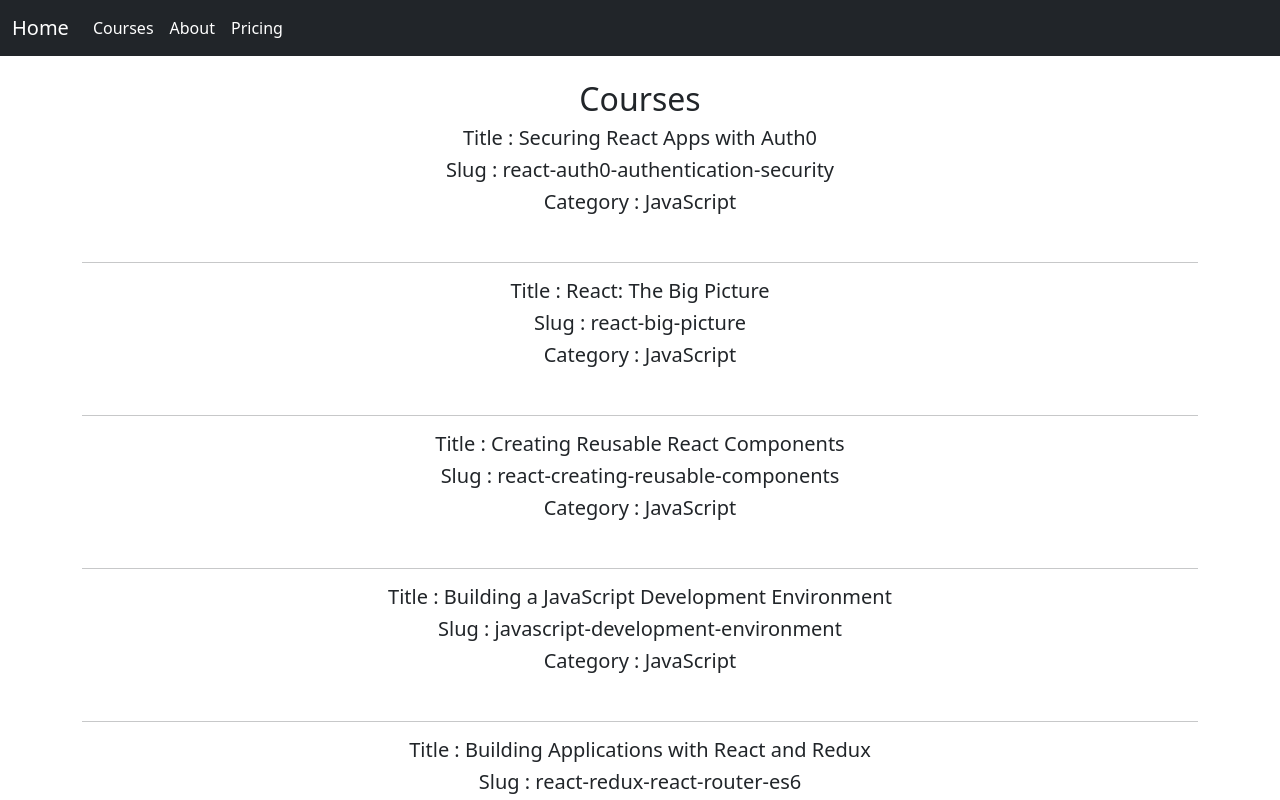
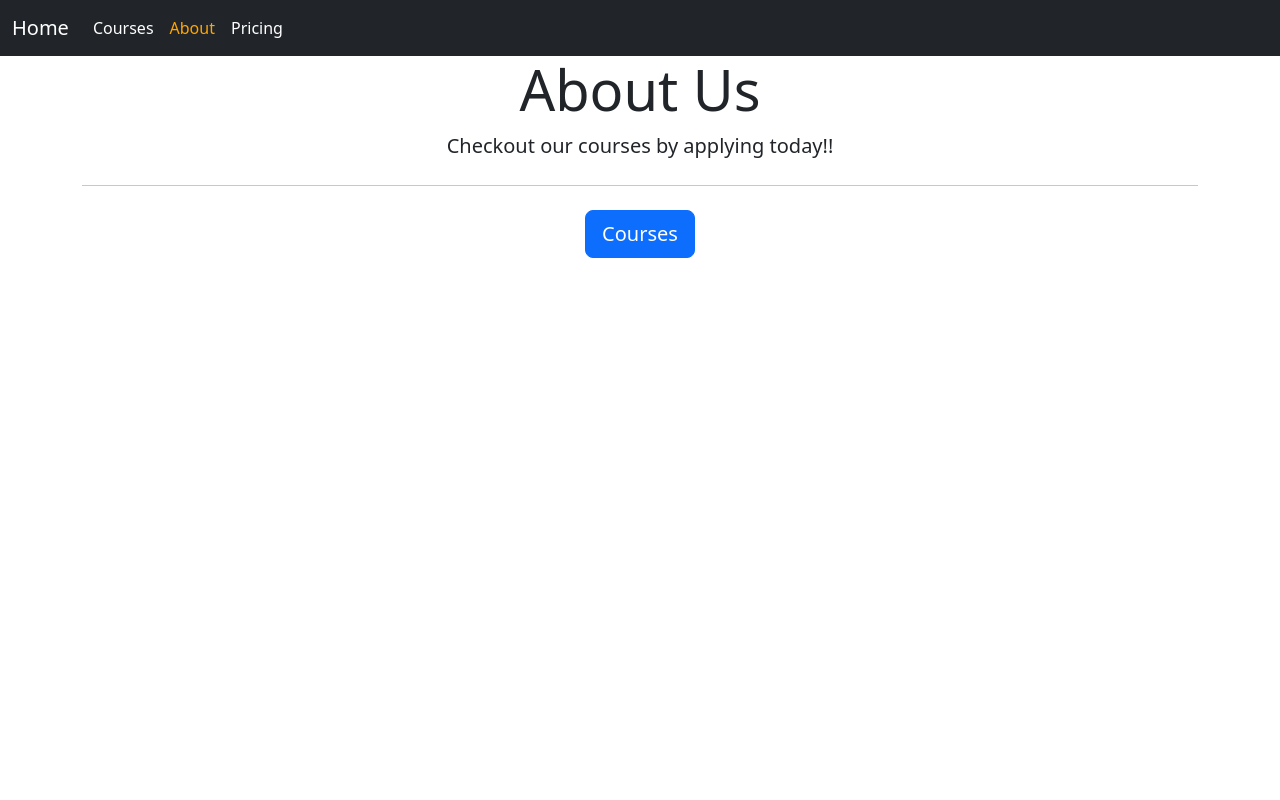
Before and after one commit to Farouk994/React-Courses-Local, a React (Create React App) app in the folder courses-local/: page /About in a window 1280 px wide. Shown: the top 800 px of the page. Built offline with nearby package versions, Linux system fonts and the light colour scheme.

Commit message:
I added nav styling and router

```diff
--- a/courses-local/src/App.js
+++ b/courses-local/src/App.js
@@ -1,12 +1,19 @@
 import "./App.css";
-import Courses from "./Components/Courses";
+import Courses from "./Components/Pages/Courses";
 import Header from "./Components/common/Header";
+import { Route } from "react-router-dom";
+import Home from "./Components/Pages/Home";
+import About from "./Components/Pages/About";
 
 function App() {
   return (
     <div className="App">
       <Header />
-      <Courses />
+      <div className="container">
+        <Route path="/" exact component={Home} />
+        <Route path="/Courses" component={Courses} />
+        <Route path="/About" component={About} />
+      </div>
     </div>
   );
 }
--- /dev/null
+++ b/courses-local/src/Components/Pages/About.js
@@ -0,0 +1,17 @@
+import React from 'react'
+
+function About(){
+    return (
+        <div class="jumbotron">
+        <h1 class="display-4">About Us</h1>
+        <p class="lead">Checkout our courses by applying today!!</p>
+        <hr class="my-4"></hr>
+        <p></p>
+        <p class="lead">
+          <a class="btn btn-primary btn-lg" href="/Courses" role="button">Courses</a>
+        </p>
+      </div>
+    )
+}
+
+export default About;
--- a/courses-local/src/Components/Courses.js
+++ b/courses-local/src/Components/Pages/Courses.js
@@ -1,7 +1,7 @@
 import React from "react";
 import { useState, useEffect } from "react";
-import Courselist from "./Courselist";
-import { courses } from "../tools/mockData";
+import Courselist from "../Courselist";
+import { courses } from "../../tools/mockData";
 console.log(courses);
 function Courses() {
   const [course, setCourse] = useState([]);
--- /dev/null
+++ b/courses-local/src/Components/Pages/Home.js
@@ -0,0 +1,18 @@
+import React from 'react'
+import { Link } from "react-router-dom";
+
+function Home(){
+    return (
+        <div class="jumbotron">
+        <h1 class="display-4">Hello, Coursly</h1>
+        <p class="lead"></p>
+        <hr class="my-4"></hr>
+        <p></p>
+        <p class="lead">
+       <Link to = "about" className="btn btn-primary btn-lg">Learn More</Link>
+        </p>
+      </div>
+    )
+}
+
+export default Home
--- a/courses-local/src/Components/common/Header.js
+++ b/courses-local/src/Components/common/Header.js
@@ -1,15 +1,19 @@
 import React from "react";
+import { NavLink } from "react-router-dom"
 
 function Header() {
+  const activeStyle = {
+    color : "orange"
+  }
   return (
     <div>
-      <nav class="navbar navbar-expand-lg navbar-dark bg-dark">
-        <div class="container-fluid">
-          <a class="navbar-brand" href=".">
+      <nav className="navbar navbar-expand-lg navbar-dark bg-dark">
+        <div className="container-fluid">
+          <NavLink activeStyle={activeStyle} className="navbar-brand" exact to="/">
             Home
-          </a>
+          </NavLink>
           <button
-            class="navbar-toggler"
+            className="navbar-toggler"
             type="button"
             data-bs-toggle="collapse"
             data-bs-target="#navbarText"
@@ -17,31 +21,30 @@
             aria-expanded="false"
             aria-label="Toggle navigation"
           >
-            <span class="navbar-toggler-icon"></span>
+            <span className="navbar-toggler-icon"></span>
           </button>
-          <div class="collapse navbar-collapse" id="navbarText">
-            <ul class="navbar-nav me-auto mb-2 mb-lg-0">
-              <li class="nav-item">
-                <a class="nav-link active" aria-current="page" href=".">
+          <div className="collapse navbar-collapse" id="navbarText">
+            <ul className="navbar-nav me-auto mb-2 mb-lg-0">
+              <li className="nav-item">
+                <NavLink activeStyle={activeStyle} className="nav-link active" aria-current="page" to="/Courses">
                  Courses
-                </a>
+                </NavLink>
               </li>
-              <li class="nav-item">
-                <a class="nav-link active" href=".">
+              <li className="nav-item">
+                <NavLink activeStyle={activeStyle} className="nav-link active" to="/About">
                   About
-                </a>
+                </NavLink>
               </li>
-              <li class="nav-item">
-                <a class="nav-link active" href=".">
+              <li className="nav-item">
+                <NavLink activeStyle={activeStyle} className="nav-link active" to="/Pricing">
                   Pricing
-                </a>
+                </NavLink>
               </li>
             </ul>
-            {/* <span class="navbar-text">Navbar text with an inline element</span> */}
+            {/* <span className="navbar-text">Navbar text with an inline element</span> */}
           </div>
         </div>
       </nav>
-      <br></br>
     </div>
   );
 }
--- a/courses-local/src/index.js
+++ b/courses-local/src/index.js
@@ -1,19 +1,14 @@
 import React from 'react';
-import ReactDOM from 'react-dom';
 import './index.css';
 import App from './App';
-// import Courses from "./Components/Courses"
-import reportWebVitals from './reportWebVitals';
+import { render } from "react-dom"
 import "bootstrap/dist/css/bootstrap.min.css";
+import { BrowserRouter as Router } from "react-router-dom"
 
-ReactDOM.render(
-  <React.StrictMode>
+render(
+
+    <Router>
     <App />
-  </React.StrictMode>,
+    </Router>,
   document.getElementById('root')
 );
-
-// If you want to start measuring performance in your app, pass a function
-// to log results (for example: reportWebVitals(console.log))
-// or send to an analytics endpoint. Learn more: https://bit.ly/CRA-vitals
-reportWebVitals();
--- a/courses-local/src/reportWebVitals.js
+++ /dev/null
@@ -1,13 +0,0 @@
-const reportWebVitals = onPerfEntry => {
-  if (onPerfEntry && onPerfEntry instanceof Function) {
-    import('web-vitals').then(({ getCLS, getFID, getFCP, getLCP, getTTFB }) => {
-      getCLS(onPerfEntry);
-      getFID(onPerfEntry);
-      getFCP(onPerfEntry);
-      getLCP(onPerfEntry);
-      getTTFB(onPerfEntry);
-    });
-  }
-};
-
-export default reportWebVitals;
```
Also changed, not shown: courses-local/src/logo.svg (deleted).
